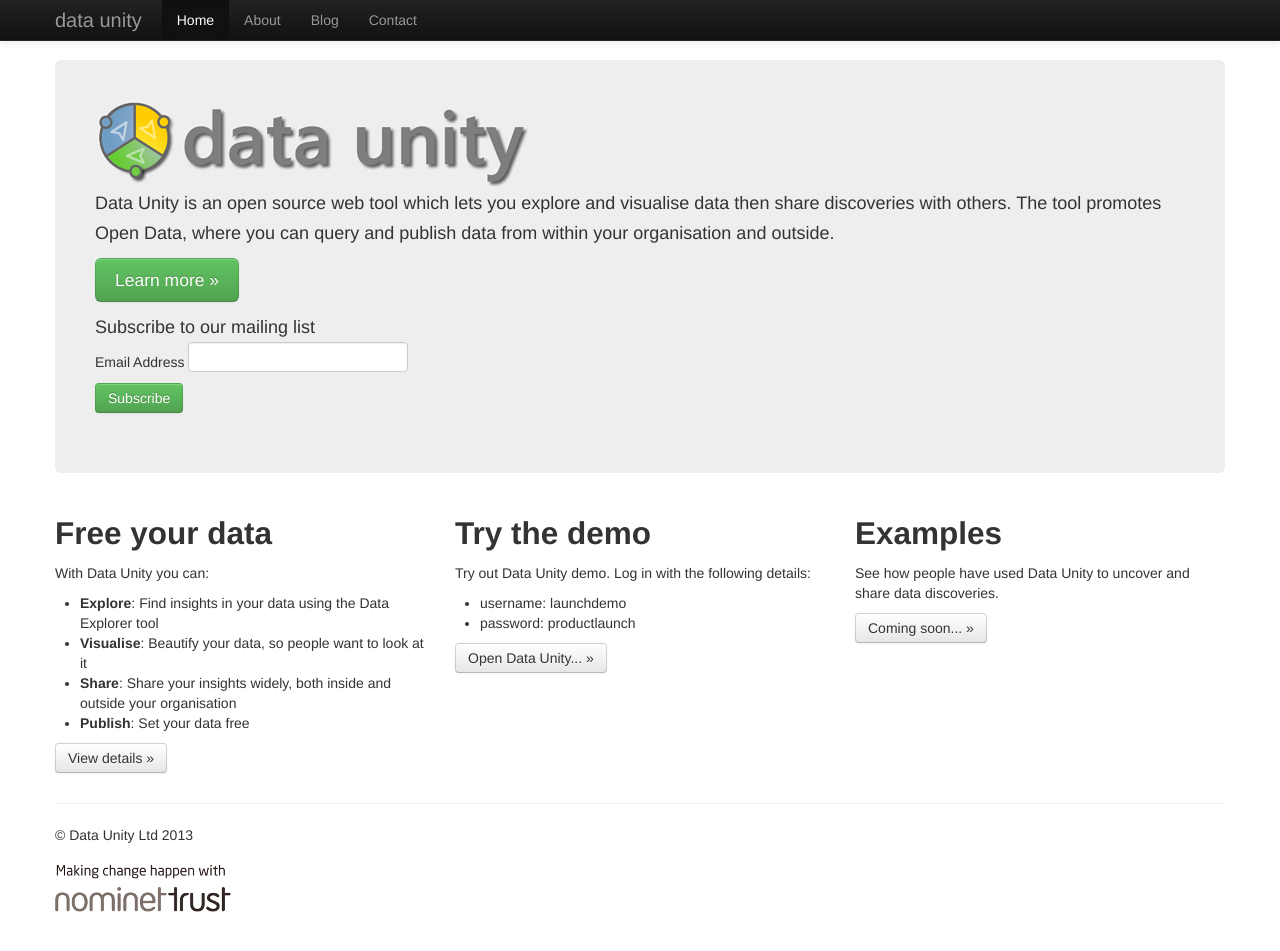
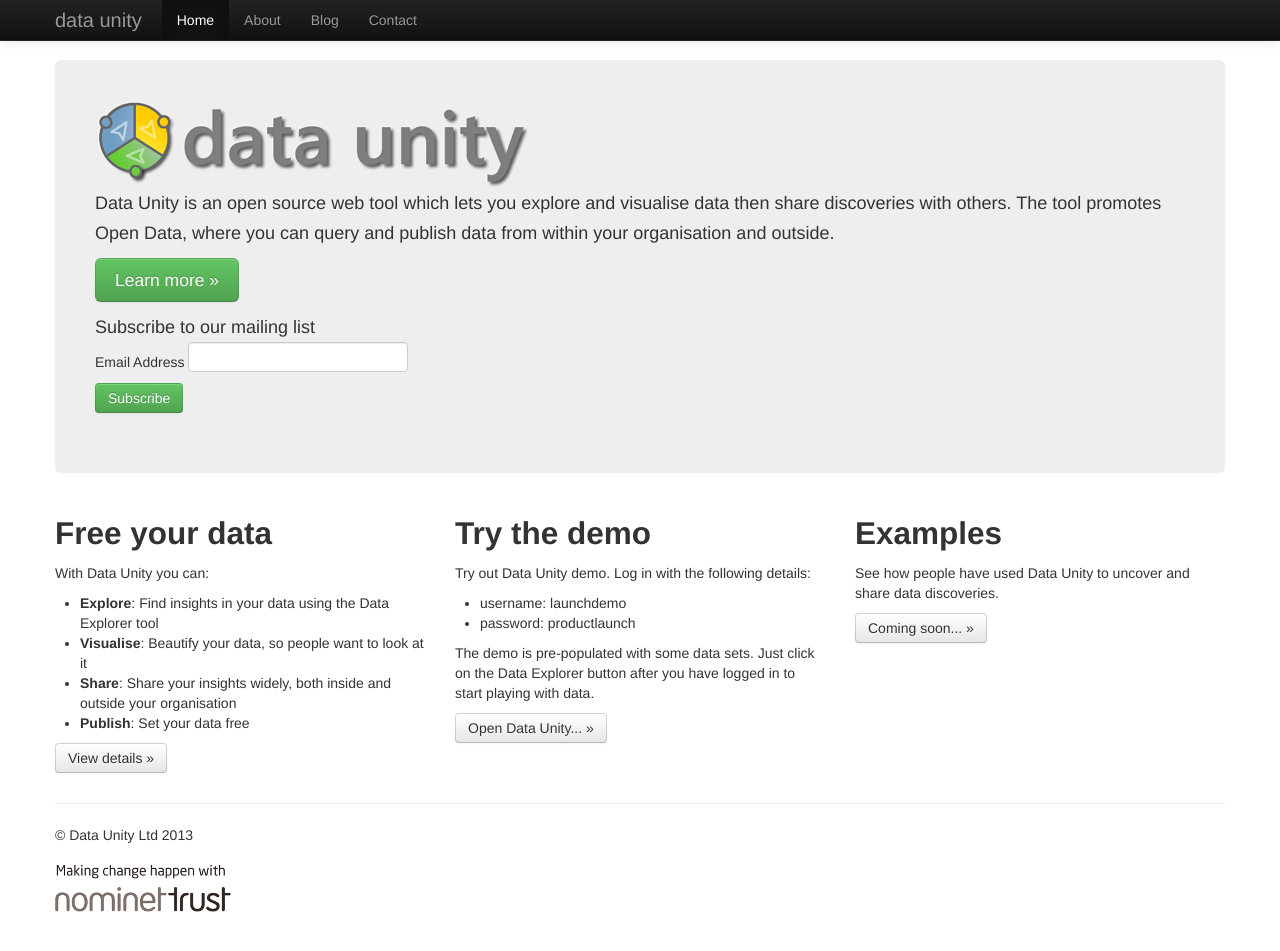
Before and after one commit to dataunity/dataunitysitepublic, a Jekyll site: the page index.html, which Jekyll copies as it is, in a window 1280 px wide and 974 px high. Shown: the top 951 px of the window. Built offline with Jekyll 4.4.1, drawn with Linux system fonts in a browser that asks for light colours.

Commit message:
Remove sign in from top of page.

```diff
--- a/_layouts/base.html
+++ b/_layouts/base.html
@@ -65,11 +65,13 @@
               </li>
               -->
             </ul>
+<!--
             <form class="navbar-form pull-right">
               <input class="span2" type="text" placeholder="Email">
               <input class="span2" type="password" placeholder="Password">
               <button type="submit" class="btn">Sign in</button>
             </form>
+-->
           </div><!--/.nav-collapse -->
         </div>
       </div>
--- a/about.html
+++ b/about.html
@@ -65,11 +65,13 @@
               </li>
               -->
             </ul>
+<!--
             <form class="navbar-form pull-right">
               <input class="span2" type="text" placeholder="Email">
               <input class="span2" type="password" placeholder="Password">
               <button type="submit" class="btn">Sign in</button>
             </form>
+-->
           </div><!--/.nav-collapse -->
         </div>
       </div>
--- a/contact.html
+++ b/contact.html
@@ -65,11 +65,13 @@
               </li>
               -->
             </ul>
+<!--
             <form class="navbar-form pull-right">
               <input class="span2" type="text" placeholder="Email">
               <input class="span2" type="password" placeholder="Password">
               <button type="submit" class="btn">Sign in</button>
             </form>
+-->
           </div><!--/.nav-collapse -->
         </div>
       </div>
--- a/index.html
+++ b/index.html
@@ -143,6 +143,8 @@
                 <li>password: productlaunch</li>
             </ul>
           </p>
+          <p>The demo is pre-populated with some data sets. Just click on the Data Explorer button after you
+            have logged in to start playing with data.</p>
           <p><a class="btn" href="http://dataunityapp.com" target="_blank">Open Data Unity... &raquo;</a></p>
        </div>
         <div class="span4">
```
